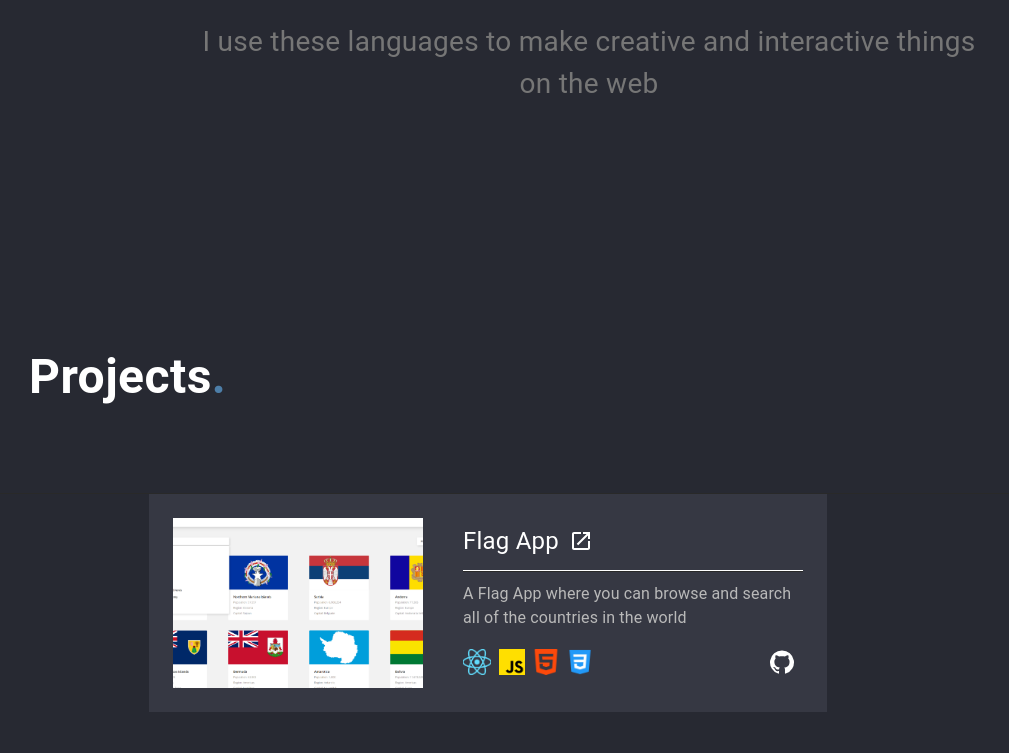
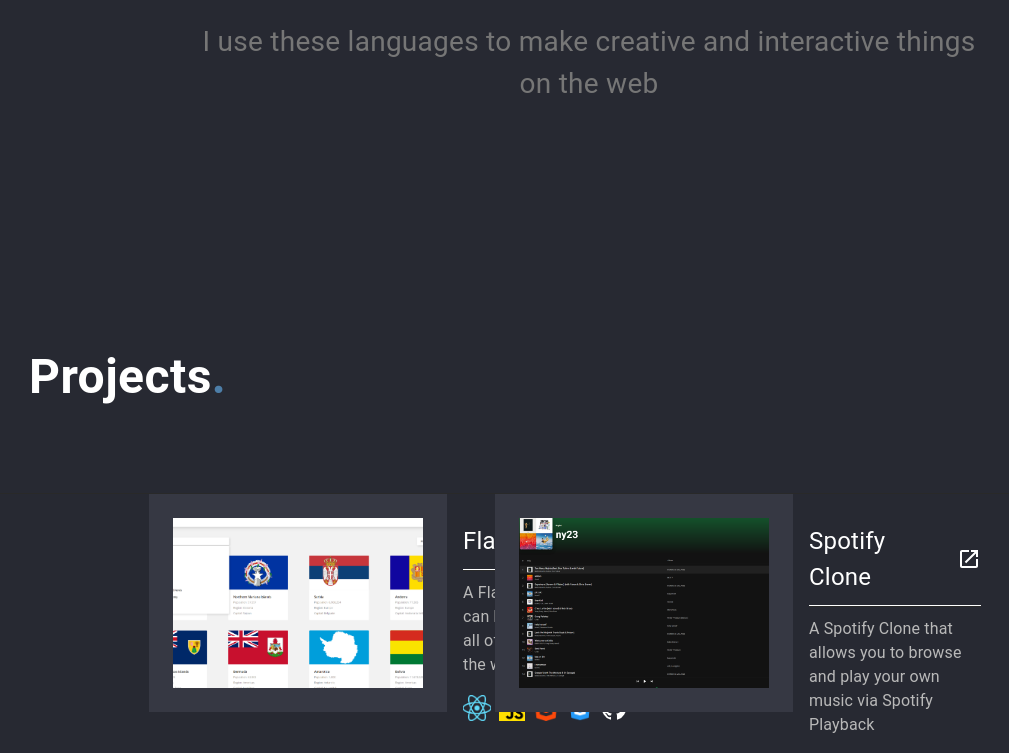
Before and after one commit to sesar2/new-portfolio, a React (Vite) app: page / in a window 1280 px wide. Shown: the part 1339-2092 px from the top of the page, without its empty margins (51-1060 px from the left). Built offline with nearby package versions, Linux system fonts and the light colour scheme.

Commit message:
responsiveness fix

```diff
--- a/src/components/Project.jsx
+++ b/src/components/Project.jsx
@@ -10,7 +10,7 @@
 		<Box
 			id="project"
 			sx={{
-				width: {md: '630px', xs: '250px'},
+				width: { lg: '530px', xl: '630px', xs: '250px'},
 				flexDirection: {md: 'row', xs: 'column'},
 				height: {md:'170px', xs: ''},
 				display: 'flex',
--- a/src/pages/Projects.jsx
+++ b/src/pages/Projects.jsx
@@ -55,9 +55,10 @@
 				sx={{
 					display: 'flex',
 					justifyContent: {md: 'flex-start', xs: 'center'},
+
 					flexWrap: 'wrap',
 					flexDirection: {md: 'row', xs: 'column'},
-					p: {md: '0 200px', xs: '0 40px 160px 40px'},
+					p: {md: '0 200px', xs: '0 40px 160px 40px', xxl: '0 400px'},
 					gap: { md: 6, xs: 4 },
 					marginBottom: '100px',
 
--- a/src/theme/material-theme.js
+++ b/src/theme/material-theme.js
@@ -18,5 +18,15 @@
             secondary:'#767676'
         },
         divider: '#292929'
-    }
+    },
+    breakpoints: {
+        values: {
+          xs: 0,
+          sm: 600,
+          md: 900,
+          lg: 1800,
+          xl: 1900,
+          xxl: 2000,
+        },
+      },
 })
```
